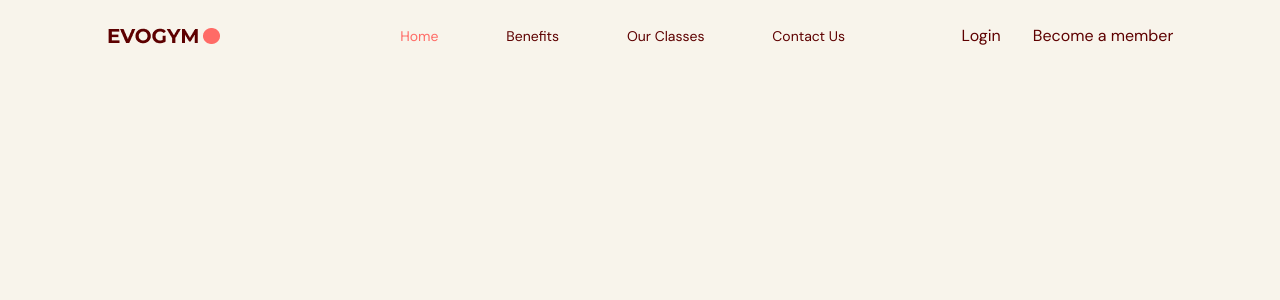
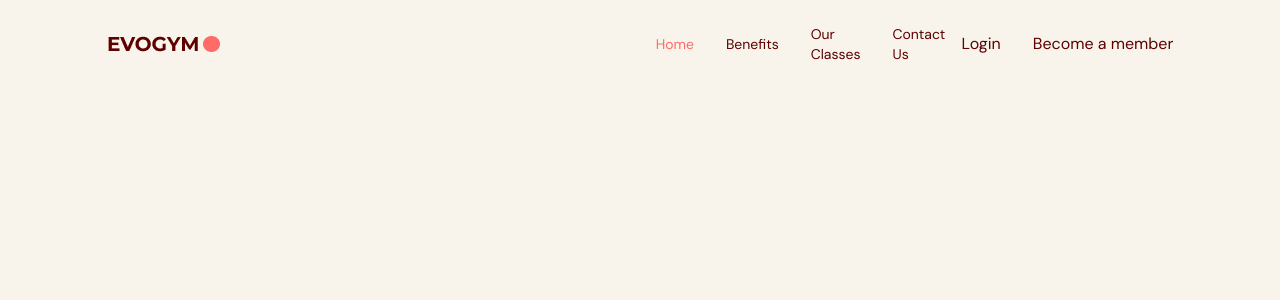
Before and after one commit to elon5000/tattoo-app, a React (Vite) app: page / in a window 1280 px wide. Shown: the top 300 px of the page. Built offline with nearby package versions, Linux system fonts and the light colour scheme.

Commit message:
responsive nav added

```diff
--- a/src/components/MainNavBar/index.tsx
+++ b/src/components/MainNavBar/index.tsx
@@ -25,24 +25,37 @@ export default function MainNavBar(props: Props) {
 
     const onToggleModal = (ev: React.MouseEvent<HTMLButtonElement>) => {
         ev.stopPropagation()
-        setIsMainNavOpen(!isMainNavOpen)
+        if (!isAboveMediumScreen) setIsMainNavOpen(!isMainNavOpen)
     }
 
     const MainNavBtnIcon = isMainNavOpen ? XMarkIcon : Bars3Icon
+    const darkScreenClassNameStr = (!isAboveMediumScreen && isMainNavOpen) ?
+        'fixed w-full h-full inset-0 bg-zinc-950/90'
+        : ''
+    const navClassStr = `flex-between ${(!isAboveMediumScreen && isMainNavOpen) ?
+        'flex-col items-end pe-6 h-full absolute w-3/5 bg-white top-0 end-0' : ''}
+         mx-auto w-full`
+    const navUlClassNameStr = isAboveMediumScreen ? 'flex-between gap-8 mx-auto w-1/2 text-sm'
+        : 'flex-between flex-col gap-8 text-xl'
 
-    return <nav className="flex-between mx-auto w-full">
+    return <div className={darkScreenClassNameStr}>
+        <nav className={navClassStr}>
             {!isAboveMediumScreen && <button onClick={onToggleModal}>
-            <MainNavBtnIcon className="w-10" />
+                <MainNavBtnIcon className="w-6" />
             </button>}
-        <ul className="flex-between gap-8 mx-auto w-1/2 text-sm">
+            {((isMainNavOpen && !isAboveMediumScreen) || isAboveMediumScreen) && <>
+                <ul className={navUlClassNameStr}>
                     <Link setSelectedPage={setSelectedPage} selectedPage={selectedPage} pageName="home" />
                     <Link setSelectedPage={setSelectedPage} selectedPage={selectedPage} pageName="benefits" />
                     <Link setSelectedPage={setSelectedPage} selectedPage={selectedPage} pageName="our classes" />
                     <Link setSelectedPage={setSelectedPage} selectedPage={selectedPage} pageName="contact us" />
                 </ul>
-        <div className="flex-between gap-8">
+                <div className={`flex-between ${(!isAboveMediumScreen && isMainNavOpen) ? 'flex-col text-xl' : ''} gap-8`}>
                     <button>Login</button>
                     <button>Become a member</button>
                 </div>
+            </>
+            }
         </nav>
+    </div>
 }
```
Lines whose indentation alone changed are shown as unchanged.
